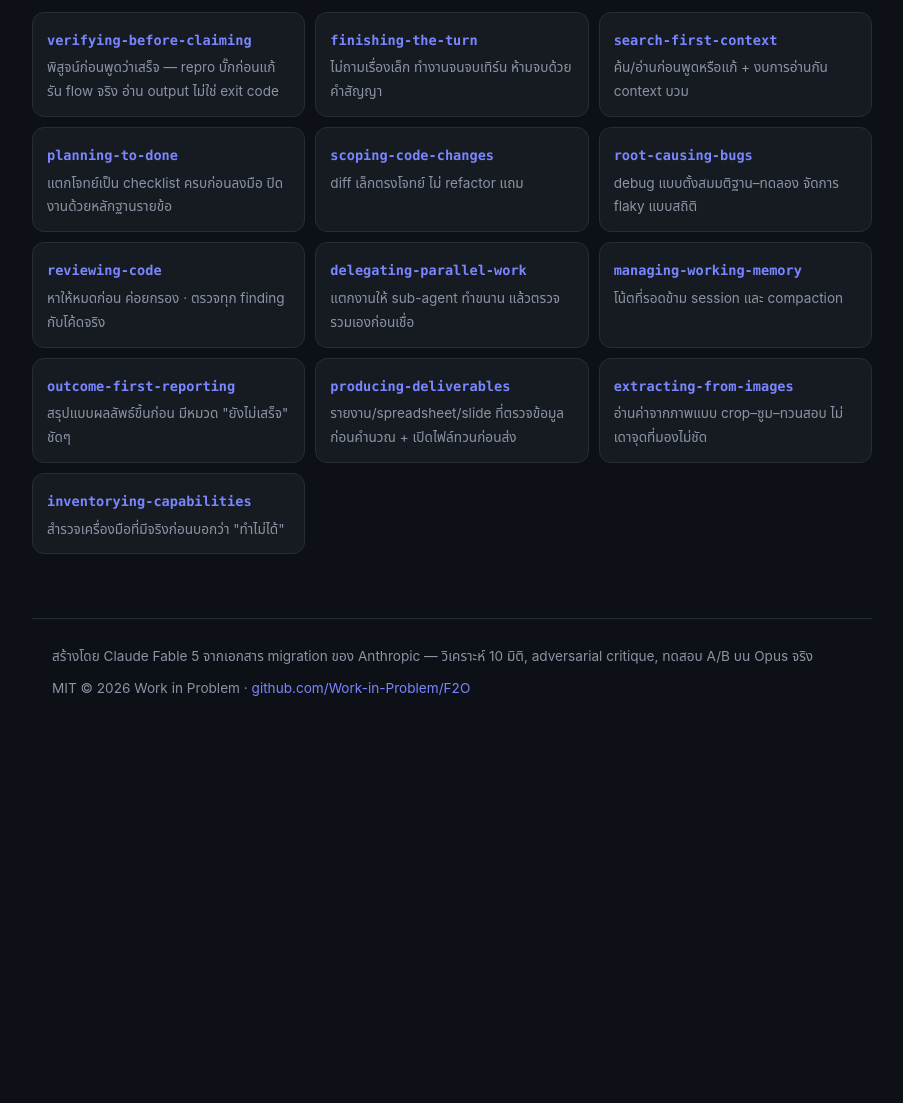
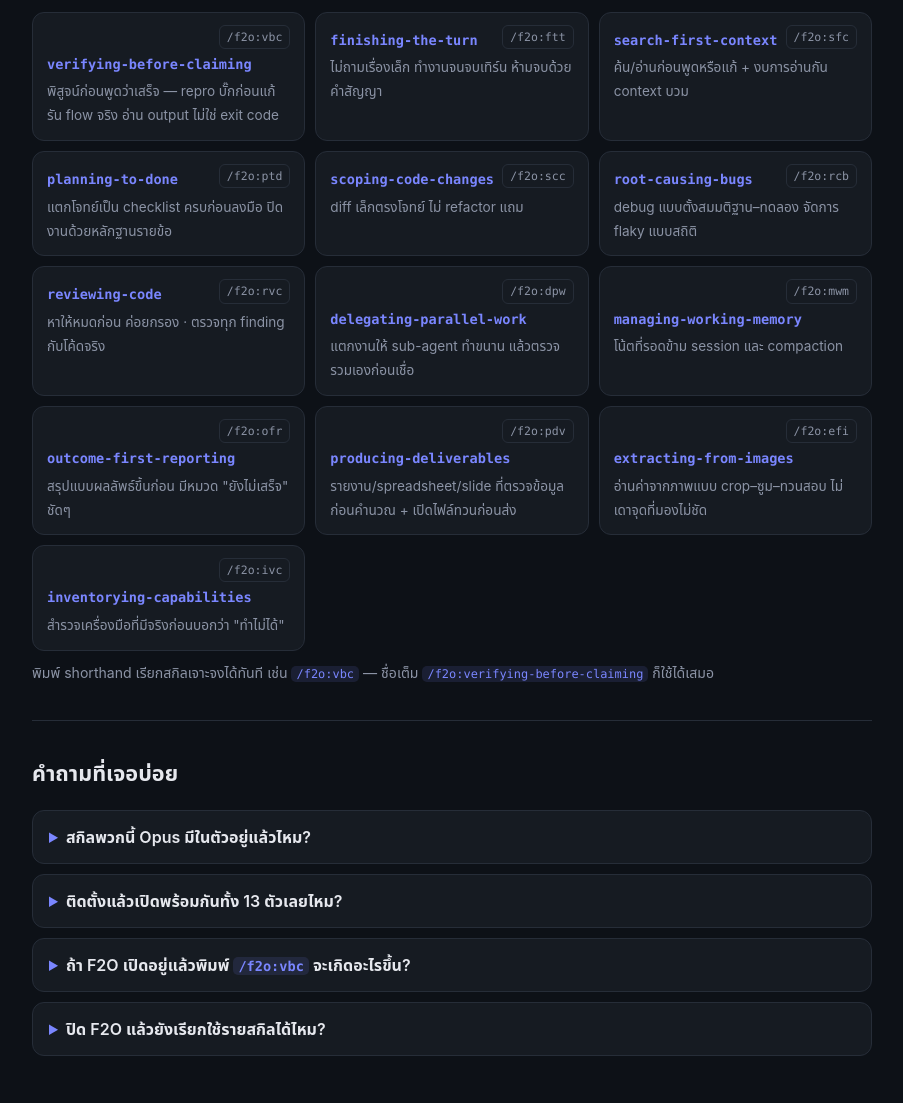
Before and after one commit to Work-in-Problem/F2O, a plain HTML site: page site/index.html in a window 1280 px wide. Shown: the part 2620-3723 px from the top of the page, without its empty margins (188-1091 px from the left). Before the commit the page ends 3361 px from the top, so only its background shows below. Drawn offline with Linux system fonts and the light colour scheme.

Commit message:
Site: shorthand chips on skill cards + FAQ section (from real user questions)
Co-Authored-By: Claude Fable 5 <noreply@anthropic.com>

```diff
--- a/site/index.html
+++ b/site/index.html
@@ -149,20 +149,38 @@ JSON</pre>
 <section>
   <h2><span class="lang-th">Skills ทั้ง 13 ตัว</span><span class="lang-en">The 13 skills</span></h2>
   <div class="skills">
-    <div class="sk"><code>verifying-before-claiming</code><p><span class="lang-th">พิสูจน์ก่อนพูดว่าเสร็จ — repro บั๊กก่อนแก้ รัน flow จริง อ่าน output ไม่ใช่ exit code</span><span class="lang-en">Prove before claiming — reproduce first, drive the real flow, read output not exit codes</span></p></div>
-    <div class="sk"><code>finishing-the-turn</code><p><span class="lang-th">ไม่ถามเรื่องเล็ก ทำงานจนจบเทิร์น ห้ามจบด้วยคำสัญญา</span><span class="lang-en">No trivial questions, finish the turn, never end on a promise</span></p></div>
-    <div class="sk"><code>search-first-context</code><p><span class="lang-th">ค้น/อ่านก่อนพูดหรือแก้ + งบการอ่านกัน context บวม</span><span class="lang-en">Look before asserting or editing + context-budget discipline</span></p></div>
-    <div class="sk"><code>planning-to-done</code><p><span class="lang-th">แตกโจทย์เป็น checklist ครบก่อนลงมือ ปิดงานด้วยหลักฐานรายข้อ</span><span class="lang-en">Extract every requirement first; close with per-item evidence</span></p></div>
-    <div class="sk"><code>scoping-code-changes</code><p><span class="lang-th">diff เล็กตรงโจทย์ ไม่ refactor แถม</span><span class="lang-en">Surgical diffs, no drive-by refactors</span></p></div>
-    <div class="sk"><code>root-causing-bugs</code><p><span class="lang-th">debug แบบตั้งสมมติฐาน–ทดลอง จัดการ flaky แบบสถิติ</span><span class="lang-en">Hypothesis-driven debugging, statistical flake handling</span></p></div>
-    <div class="sk"><code>reviewing-code</code><p><span class="lang-th">หาให้หมดก่อน ค่อยกรอง · ตรวจทุก finding กับโค้ดจริง</span><span class="lang-en">Enumerate all findings, filter late, verify each against source</span></p></div>
-    <div class="sk"><code>delegating-parallel-work</code><p><span class="lang-th">แตกงานให้ sub-agent ทำขนาน แล้วตรวจรวมเองก่อนเชื่อ</span><span class="lang-en">Fan out independent work, trust-but-verify the union</span></p></div>
-    <div class="sk"><code>managing-working-memory</code><p><span class="lang-th">โน้ตที่รอดข้าม session และ compaction</span><span class="lang-en">Notes that survive sessions and compaction</span></p></div>
-    <div class="sk"><code>outcome-first-reporting</code><p><span class="lang-th">สรุปแบบผลลัพธ์ขึ้นก่อน มีหมวด "ยังไม่เสร็จ" ชัดๆ</span><span class="lang-en">Verdict-first reports with an explicit "not done" section</span></p></div>
-    <div class="sk"><code>producing-deliverables</code><p><span class="lang-th">รายงาน/spreadsheet/slide ที่ตรวจข้อมูลก่อนคำนวณ + เปิดไฟล์ทวนก่อนส่ง</span><span class="lang-en">Docs/sheets/decks: profile data first, reopen the file before "done"</span></p></div>
-    <div class="sk"><code>extracting-from-images</code><p><span class="lang-th">อ่านค่าจากภาพแบบ crop–ซูม–ทวนสอบ ไม่เดาจุดที่มองไม่ชัด</span><span class="lang-en">Crop, zoom, transcribe-then-verify — never guess an illegible cell</span></p></div>
-    <div class="sk"><code>inventorying-capabilities</code><p><span class="lang-th">สำรวจเครื่องมือที่มีจริงก่อนบอกว่า "ทำไม่ได้"</span><span class="lang-en">Inventory the real tool surface before saying "can't"</span></p></div>
+    <div class="sk"><span class="sk-short">/f2o:vbc</span><code>verifying-before-claiming</code><p><span class="lang-th">พิสูจน์ก่อนพูดว่าเสร็จ — repro บั๊กก่อนแก้ รัน flow จริง อ่าน output ไม่ใช่ exit code</span><span class="lang-en">Prove before claiming — reproduce first, drive the real flow, read output not exit codes</span></p></div>
+    <div class="sk"><span class="sk-short">/f2o:ftt</span><code>finishing-the-turn</code><p><span class="lang-th">ไม่ถามเรื่องเล็ก ทำงานจนจบเทิร์น ห้ามจบด้วยคำสัญญา</span><span class="lang-en">No trivial questions, finish the turn, never end on a promise</span></p></div>
+    <div class="sk"><span class="sk-short">/f2o:sfc</span><code>search-first-context</code><p><span class="lang-th">ค้น/อ่านก่อนพูดหรือแก้ + งบการอ่านกัน context บวม</span><span class="lang-en">Look before asserting or editing + context-budget discipline</span></p></div>
+    <div class="sk"><span class="sk-short">/f2o:ptd</span><code>planning-to-done</code><p><span class="lang-th">แตกโจทย์เป็น checklist ครบก่อนลงมือ ปิดงานด้วยหลักฐานรายข้อ</span><span class="lang-en">Extract every requirement first; close with per-item evidence</span></p></div>
+    <div class="sk"><span class="sk-short">/f2o:scc</span><code>scoping-code-changes</code><p><span class="lang-th">diff เล็กตรงโจทย์ ไม่ refactor แถม</span><span class="lang-en">Surgical diffs, no drive-by refactors</span></p></div>
+    <div class="sk"><span class="sk-short">/f2o:rcb</span><code>root-causing-bugs</code><p><span class="lang-th">debug แบบตั้งสมมติฐาน–ทดลอง จัดการ flaky แบบสถิติ</span><span class="lang-en">Hypothesis-driven debugging, statistical flake handling</span></p></div>
+    <div class="sk"><span class="sk-short">/f2o:rvc</span><code>reviewing-code</code><p><span class="lang-th">หาให้หมดก่อน ค่อยกรอง · ตรวจทุก finding กับโค้ดจริง</span><span class="lang-en">Enumerate all findings, filter late, verify each against source</span></p></div>
+    <div class="sk"><span class="sk-short">/f2o:dpw</span><code>delegating-parallel-work</code><p><span class="lang-th">แตกงานให้ sub-agent ทำขนาน แล้วตรวจรวมเองก่อนเชื่อ</span><span class="lang-en">Fan out independent work, trust-but-verify the union</span></p></div>
+    <div class="sk"><span class="sk-short">/f2o:mwm</span><code>managing-working-memory</code><p><span class="lang-th">โน้ตที่รอดข้าม session และ compaction</span><span class="lang-en">Notes that survive sessions and compaction</span></p></div>
+    <div class="sk"><span class="sk-short">/f2o:ofr</span><code>outcome-first-reporting</code><p><span class="lang-th">สรุปแบบผลลัพธ์ขึ้นก่อน มีหมวด "ยังไม่เสร็จ" ชัดๆ</span><span class="lang-en">Verdict-first reports with an explicit "not done" section</span></p></div>
+    <div class="sk"><span class="sk-short">/f2o:pdv</span><code>producing-deliverables</code><p><span class="lang-th">รายงาน/spreadsheet/slide ที่ตรวจข้อมูลก่อนคำนวณ + เปิดไฟล์ทวนก่อนส่ง</span><span class="lang-en">Docs/sheets/decks: profile data first, reopen the file before "done"</span></p></div>
+    <div class="sk"><span class="sk-short">/f2o:efi</span><code>extracting-from-images</code><p><span class="lang-th">อ่านค่าจากภาพแบบ crop–ซูม–ทวนสอบ ไม่เดาจุดที่มองไม่ชัด</span><span class="lang-en">Crop, zoom, transcribe-then-verify — never guess an illegible cell</span></p></div>
+    <div class="sk"><span class="sk-short">/f2o:ivc</span><code>inventorying-capabilities</code><p><span class="lang-th">สำรวจเครื่องมือที่มีจริงก่อนบอกว่า "ทำไม่ได้"</span><span class="lang-en">Inventory the real tool surface before saying "can't"</span></p></div>
   </div>
+  <p class="small dim" style="margin-top:10px"><span class="lang-th">พิมพ์ shorthand เรียกสกิลเจาะจงได้ทันที เช่น <code>/f2o:vbc</code> — ชื่อเต็ม <code>/f2o:verifying-before-claiming</code> ก็ใช้ได้เสมอ</span><span class="lang-en">Type a shorthand to load a specific skill on demand, e.g. <code>/f2o:vbc</code> — full names like <code>/f2o:verifying-before-claiming</code> always work too.</span></p>
+</section>
+
+<!-- ================= FAQ ================= -->
+<section>
+  <h2><span class="lang-th">คำถามที่เจอบ่อย</span><span class="lang-en">FAQ</span></h2>
+  <details class="faq"><summary><span class="lang-th">สกิลพวกนี้ Opus มีในตัวอยู่แล้วไหม?</span><span class="lang-en">Doesn't Opus already have these skills built in?</span></summary>
+    <p><span class="lang-th">ไม่มี — สกิลไม่ใช่ฟีเจอร์ของตัวโมเดล แต่เป็น "ชุดคำสั่งกระบวนการ" ของ Claude Code ที่ F2O ติดตั้งเพิ่มเข้าไป หลังติดตั้งจะใช้ได้ทันที (ออกแบบจูนมาเพื่อ Opus แต่ใช้กับโมเดลอื่นได้)</span><span class="lang-en">No — skills aren't model features; they're process-instruction packages for Claude Code that F2O adds. Available immediately after install (tuned for Opus, but usable with any model).</span></p>
+  </details>
+  <details class="faq"><summary><span class="lang-th">ติดตั้งแล้วเปิดพร้อมกันทั้ง 13 ตัวเลยไหม?</span><span class="lang-en">Do all 13 activate at once?</span></summary>
+    <p><span class="lang-th">มีให้ครบทั้ง 13 และ<b>โหลดเองอัตโนมัติ</b> แต่ไม่ใช่พร้อมกัน — router ของกฎแกนให้โหลด "primary" ทีละตัวตามชนิดงาน (ตัวอื่นเป็นตัวเสริมได้) เพื่อกันคำสั่งท่วมจนคุณภาพตก</span><span class="lang-en">All 13 are available and load <b>automatically</b> — but not simultaneously: the core router loads one primary per task type (others may support) to avoid instruction overload.</span></p>
+  </details>
+  <details class="faq"><summary><span class="lang-th">ถ้า F2O เปิดอยู่แล้วพิมพ์ <code>/f2o:vbc</code> จะเกิดอะไรขึ้น?</span><span class="lang-en">What happens if I type <code>/f2o:vbc</code> while F2O is on?</span></summary>
+    <p><span class="lang-th">เป็นการบังคับโหลดสกิลนั้นเป็น primary ของงานปัจจุบันทันที — อีก 12 ตัว<b>ไม่ได้ถูกปิด</b> ยังโหลดอัตโนมัติตามสถานการณ์ได้เหมือนเดิม (ไม่ใช่โหมด exclusive)</span><span class="lang-en">It force-loads that skill as the primary for the current task — the other 12 are <b>not</b> disabled and still auto-load by situation (not an exclusive mode).</span></p>
+  </details>
+  <details class="faq"><summary><span class="lang-th">ปิด F2O แล้วยังเรียกใช้รายสกิลได้ไหม?</span><span class="lang-en">Can I still use individual skills while F2O is "off"?</span></summary>
+    <p><span class="lang-th">ได้ ถ้าปิดแบบนุ่ม <code>/f2o:off</code> — hook หยุดบังคับและกฎแกนหยุดฉีดตั้งแต่ session ถัดไป แต่สกิลกับ shorthand ยังเรียกได้ปกติ · ส่วนปิดแบบแข็ง <code>claude plugin disable f2o@f2o</code> จะถอดทุกอย่างออกทั้งชุด</span><span class="lang-en">Yes with the soft-off <code>/f2o:off</code> — hooks go silent and core-rule injection stops next session, but skills and shorthands remain invocable. The hard-off <code>claude plugin disable f2o@f2o</code> removes everything.</span></p>
+  </details>
 </section>
 
 <!-- ================= FOOTER ================= -->
--- a/site/style.css
+++ b/site/style.css
@@ -127,3 +127,11 @@ footer { border-top: 1px solid var(--line); margin-top: 30px; }
   .code { padding-right: 16px; padding-top: 40px; }
   .copy-btn { top: 6px; right: 6px; }
 }
+
+/* ---------- skill shorthand chips + FAQ ---------- */
+.sk-short { float: right; font-family: ui-monospace, SFMono-Regular, Menlo, monospace; font-size: .72em; color: var(--dim); border: 1px solid var(--line); border-radius: 6px; padding: 1px 7px; margin-left: 8px; }
+.faq { border: 1px solid var(--line); border-radius: 12px; background: var(--bg2); padding: 12px 16px; margin-bottom: 10px; }
+.faq summary { cursor: pointer; font-weight: 600; }
+.faq summary::marker { color: var(--accent); }
+.faq p { margin-top: 8px; font-size: .92em; color: var(--dim); }
+.faq p b { color: var(--ink); }
```
